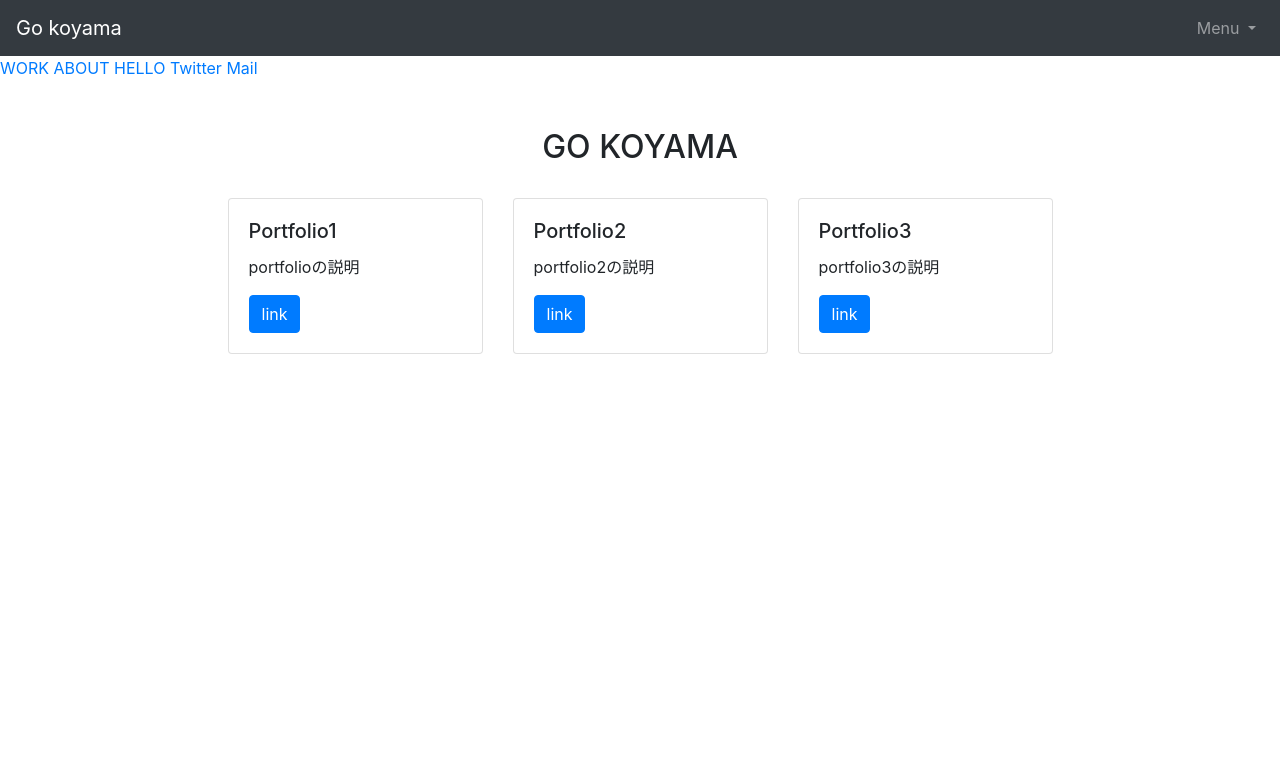
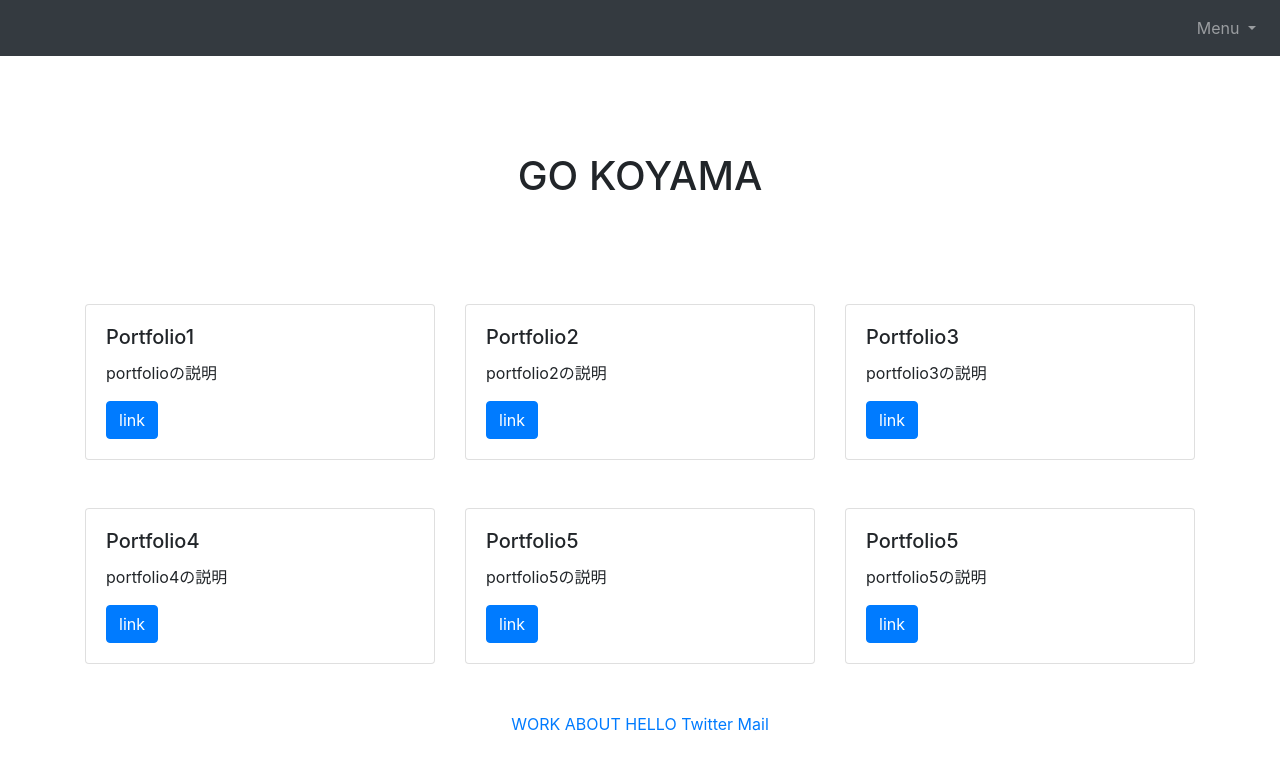
Before and after one commit to GoKoyama-5/Flask_My_Page, a Flask app: page / in a window 1280 px wide. Shown: the top 770 px of the page. Run offline with Flask 2, Linux system fonts and the light colour scheme; parts of the project's set-up code (start-up, migrations or seed data) failed here and were passed over; some libraries are stand-ins or nearby versions.

Commit message:
Progress Reports

```diff
--- a/My_Page/application.py
+++ b/My_Page/application.py
@@ -17,5 +17,5 @@ def portfolio():
 def blog():
     return render_template("blog.html")
 
-if _name_ == '__main__':
+if __name__ == '__main__':
     app.run()
--- a/My_Page/templates/home.html
+++ b/My_Page/templates/home.html
@@ -1,12 +1,51 @@
-{% extends "layout.html" %}
+<html lang="en">
+    <head>
+        <meta name="viewport" content="initial-scale=1, width=device-width">
+        <!-- CSS -->
+        <link href="../static/css/bootstrap.min.css" rel="stylesheet">
+        <!-- jQuery -->
+        <script src="https://ajax.googleapis.com/ajax/libs/jquery/1.11.3/jquery.min.js"></script>
+        <!-- JavaScript -->
+        <script src="../static/js/bootstrap.min.js"></script>
+        <title>Go's Page</title>
+    </head>
 
 {% block body %}
+<nav class="navbar navbar-expand-lg navbar-dark bg-dark">
+        <div class="collapse navbar-collapse" id="navbarSupportedContent">
+          <ul class="navbar-nav ml-auto">
+            <li class="nav-item dropdown">
+              <a class="nav-link dropdown-toggle" href="#" id="navbarDropdown" role="button" data-toggle="dropdown" aria-haspopup="true" aria-expanded="false">
+                Menu
+              </a>
+              <div class="dropdown-menu dropdown-menu-right" aria-labelledby="navbarDropdown">
+                <a class="dropdown-item" href="{{url_for('home')}}">
+                    Home
+                </a>
+                <div class="dropdown-divider"></div>
+                <a class="dropdown-item" href="{{url_for('portfolio')}}">
+                    Portfolio
+                </a>
+                <div class="dropdown-divider"></div>
+                <a class="dropdown-item" href="{{url_for('about')}}">
+                    About
+                </a>
+                <div class="dropdown-divider"></div>
+                <a class="dropdown-item" href="{{url_for('blog')}}">
+                    Blog
+                </a>
+              </div>
+            </li>
+          </ul>
+        </div>
+      </nav>
+
 <div class="container">
     <div class="row justify-content-center mt-5">
-    <div class="col-12 text-center mb-4">
-      <h2>GO KOYAMA</h2>
+      <div class="col-12 text-center mb-5 mt-5">
+          <h1>GO KOYAMA</h1>
             </div>
-        <div class="col-3">
+                <div class="col-4 mt-5 mb-5">
                   <div class="card">
                     <div class="card-body">
                       <h5 class="card-title">Portfolio1</h5>
@@ -15,24 +54,61 @@
                     </div>
                   </div>
                 </div>
-        <div class="col-3">
+            <div class="col-4 mt-5 mb-5">
               <div class="card">
                 <div class="card-body">
                   <h5 class="card-title">Portfolio2</h5>
                   <p class="card-text">portfolio2の説明</p>
-              <a href="#" class="btn btn-primary">link</a>
+                  <a href="##" class="btn btn-primary">link</a>
                 </div>
               </div>
             </div>
-        <div class="col-3">
+            <div class="col-4 mt-5 mb-5">
               <div class="card">
                 <div class="card-body">
                   <h5 class="card-title">Portfolio3</h5>
                   <p class="card-text">portfolio3の説明</p>
-              <a href="#" class="btn btn-primary">link</a>
+                  <a href="###" class="btn btn-primary">link</a>
+                </div>
+              </div>
+            </div>
+            <div class="col-4 mb-5">
+              <div class="card">
+                <div class="card-body">
+                  <h5 class="card-title">Portfolio4</h5>
+                  <p class="card-text">portfolio4の説明</p>
+                  <a href="###" class="btn btn-primary">link</a>
+                </div>
+              </div>
+            </div>
+            <div class="col-4 mb-5">
+              <div class="card">
+                <div class="card-body">
+                  <h5 class="card-title">Portfolio5</h5>
+                  <p class="card-text">portfolio5の説明</p>
+                  <a href="###" class="btn btn-primary">link</a>
+                </div>
+              </div>
+            </div>
+            <div class="col-4 mb-5">
+              <div class="card">
+                <div class="card-body">
+                  <h5 class="card-title">Portfolio5</h5>
+                  <p class="card-text">portfolio5の説明</p>
+                  <a href="###" class="btn btn-primary">link</a>
                 </div>
               </div>
             </div>
           </div>
         </div>
+
+<div class="col-12 text-center">
+  <footer>
+    <a href="#">WORK</a>
+    <a href="#">ABOUT</a>
+    <a href="#">HELLO</a>
+    <a href="#">Twitter</a>
+    <a href="#">Mail</a>
+  </footer>
+</div>
 {% endblock %}
```
Also changed, not shown: 1 other file. Lines whose indentation alone changed are shown as unchanged.
